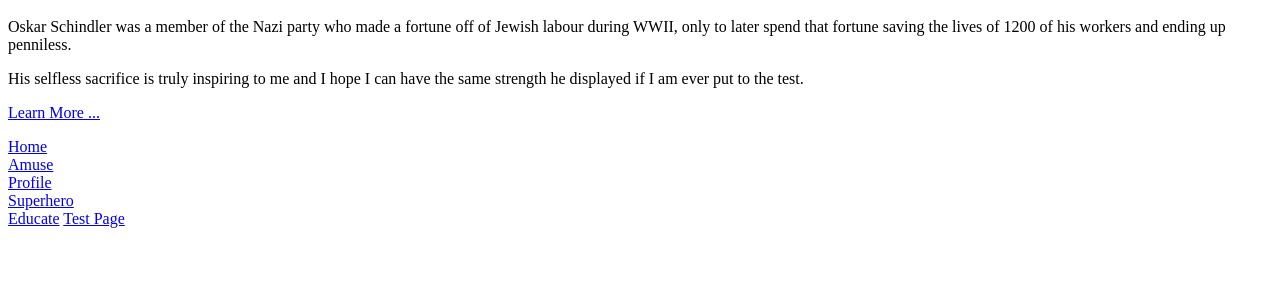
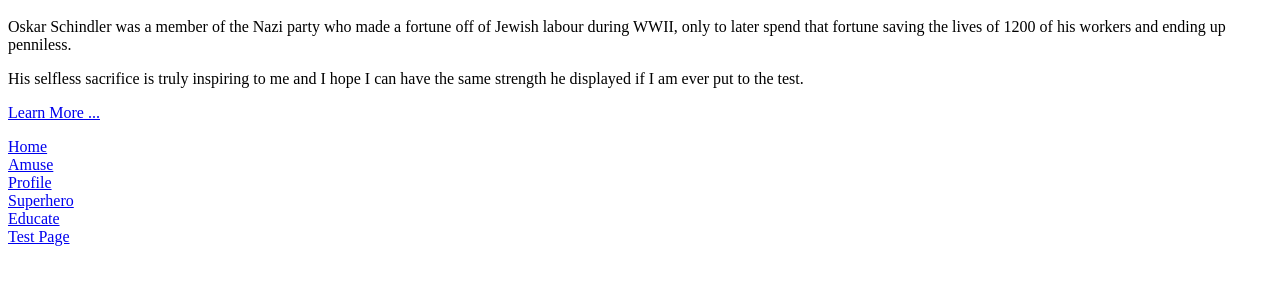
Before and after one commit to Nauxiliary/Nauxiliary.github.io, a plain HTML site: page bacs200/inspire.html in a window 1280 px wide. Shown: the part 382-666 px from the top of the page. Drawn offline with Linux system fonts and the light colour scheme.

Commit message:
Update inspire.html

```diff
--- a/bacs200/inspire.html
+++ b/bacs200/inspire.html
@@ -24,7 +24,7 @@
     <a href="amuse.html">Amuse</a><br>
     <a href="profile.html">Profile</a><br>
     <a href="superhero.html">Superhero</a><br>
-    <a href="educate.html">Educate</a>
+    <a href="educate.html">Educate</a><br>
     <a href="test.html">Test Page</a>
     </p>
 </body>
```
